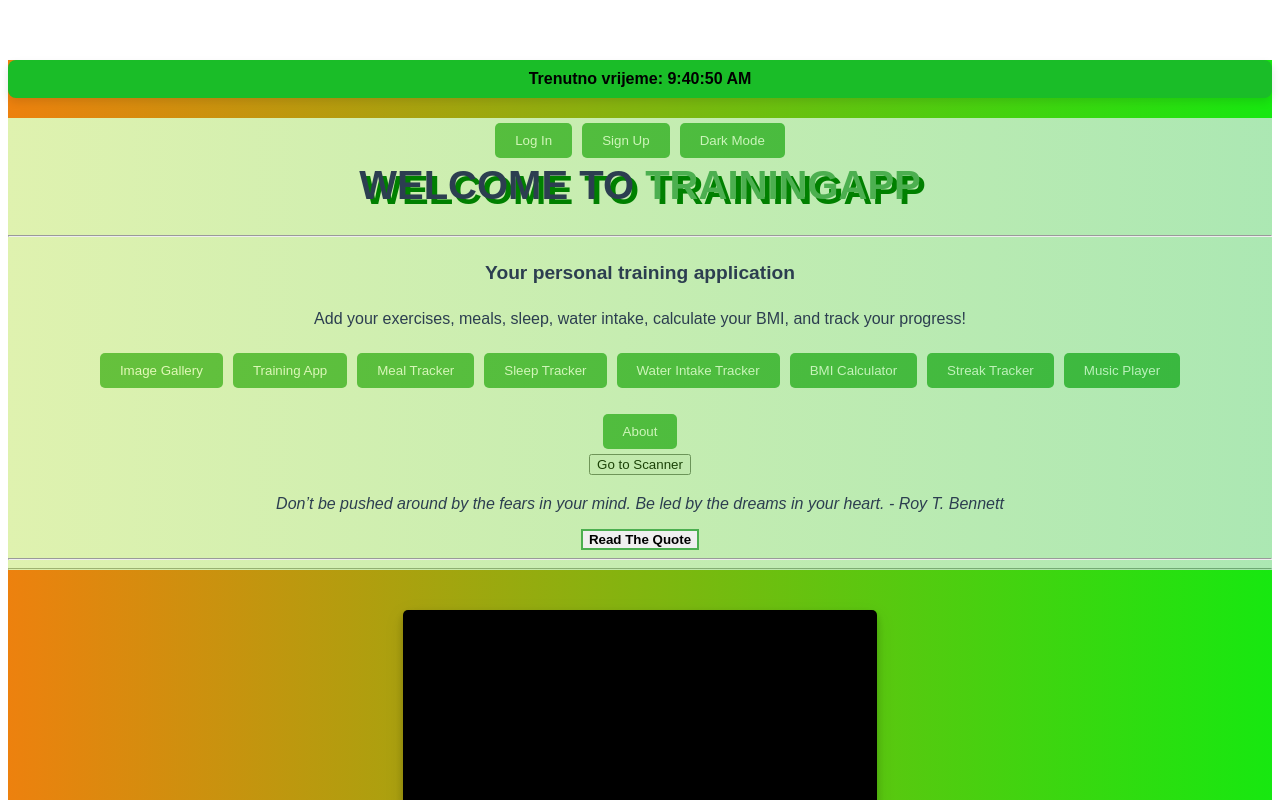
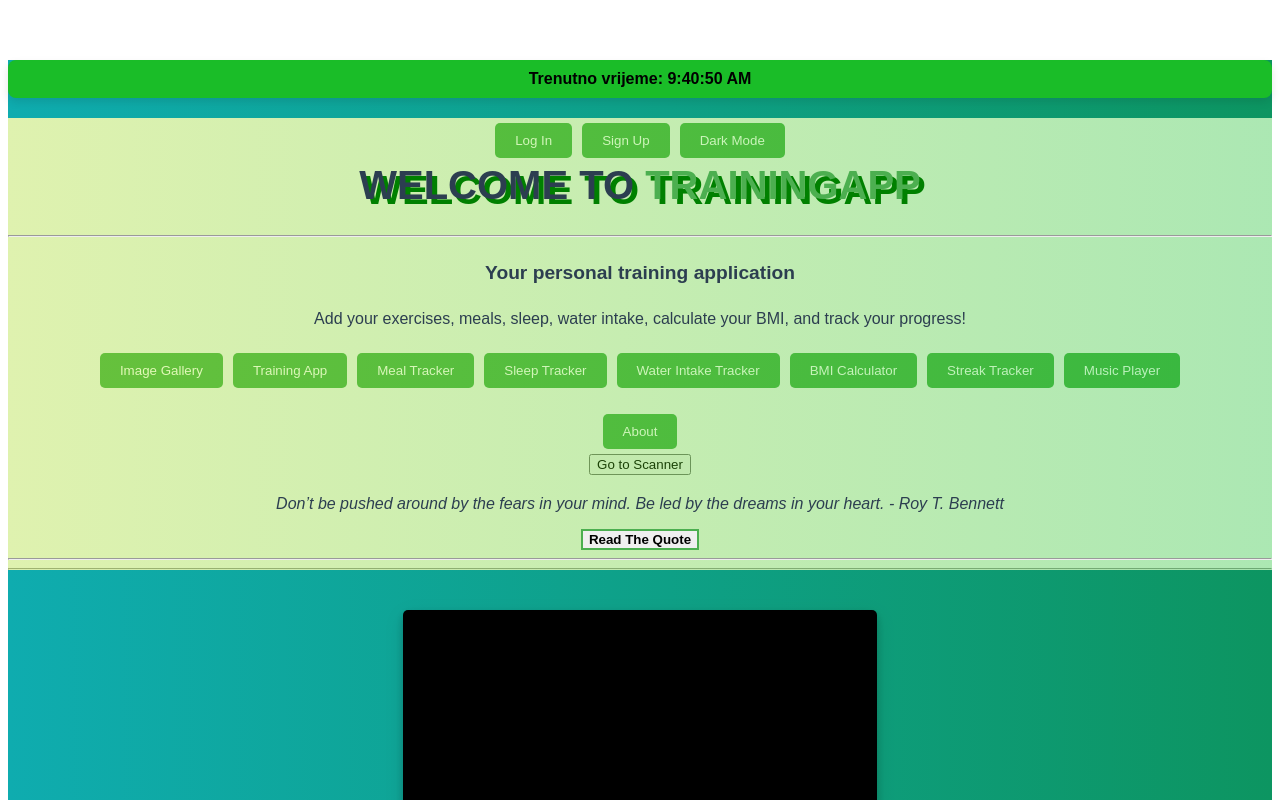
Before and after one commit to AntonioLabinjan/Projekt_PI, a Vue app: page / in a window 1280 px wide. Shown: the top 800 px of the page. Built offline with nearby package versions, Linux system fonts and the light colour scheme; no server answers; the database is empty.

Commit message:
Update App.vue
Promjena pozadine...baš imam smisla za dizajn

```diff
--- a/src/App.vue
+++ b/src/App.vue
@@ -39,8 +39,8 @@ export default {
   text-align: center;
   color: #2c3e50;
   margin-top: 60px;
-  background: linear-gradient(to right, #ed810e, #17e810); /* Lijep plavi gradijent */
-  min-height: 100vh; /* Osigurava da gradijent pokriva cijelu visinu */
+  background: linear-gradient(to right, #0facaf, #0d9561);
+  min-height: 100vh;
 }
 
 .loading-pulse {
```
